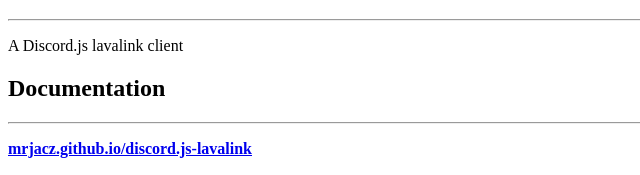
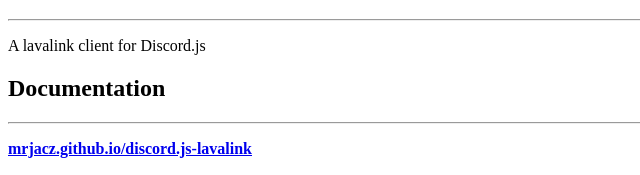
Before and after one commit to MrJacz/discord.js-lavalink, a plain HTML site: page content/readme.html in a window 1280 px wide. Shown: the part 1281-1456 px from the top of the page, 0-640 px from the left. Drawn offline with Linux system fonts and the light colour scheme.

Commit message:
Docs build: 3582a44f407dd9ae882f61d6c9d8e5894dd8223e

```diff
--- a/content/readme.html
+++ b/content/readme.html
@@ -1,5 +1,5 @@
 
-<html><head></head><body><p><a href="https://discord.gg/QJnGhnn"><img src="https://discordapp.com/api/guilds/412180910587379712/embed.png" alt="Discord" style="max-width: 100%;"></a>
+<html><head></head><body><p><a href="https://discord.gg/J8AqH4A"><img src="https://discordapp.com/api/guilds/323779330033319941/embed.png" alt="Discord" style="max-width: 100%;"></a>
 <a href="https://www.npmjs.com/package/discord.js-lavalink"><img src="https://img.shields.io/npm/v/npm.svg" alt="npm" style="max-width: 100%;"></a>
 <a href="https://www.npmjs.com/package/discord.js-lavalink"><img src="https://img.shields.io/npm/dt/discord.js-lavalink.svg?maxAge=3600" alt="npm downloads" style="max-width: 100%;"></a>
 <a href="http://badge.fury.io/js/discord.js-lavalink"><img src="https://badge.fury.io/js/discord.js-lavalink.svg" alt="NPM version" style="max-width: 100%;"></a>
@@ -11,7 +11,7 @@
 <a href="https://nodei.co/npm/discord.js-lavalink/"><img src="https://nodei.co/npm/discord.js-lavalink.png?downloads=true&amp;downloadRank=true&amp;stars=true" alt="NPM" style="max-width: 100%;"></a></p>
 <h1 id="discordjs-lavalink">discord.js-lavalink</h1>
 <hr />
-<p>A Discord.js lavalink client</p>
+<p>A lavalink client for Discord.js</p>
 <h2 id="documentation">Documentation</h2>
 <hr />
 <p><a href="https://mrjacz.github.io/discord.js-lavalink/"><strong>mrjacz.github.io/discord.js-lavalink</strong></a></p>
```
